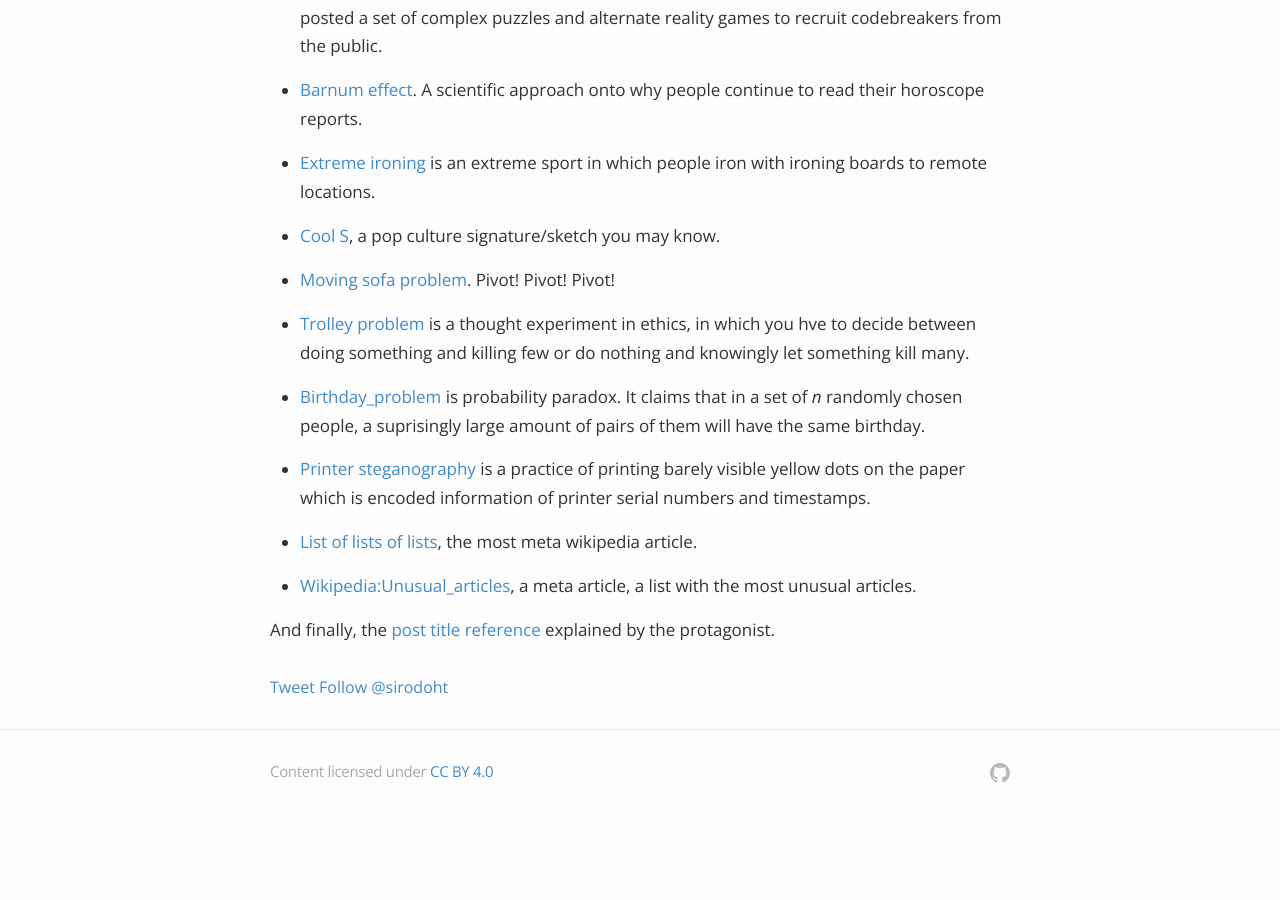
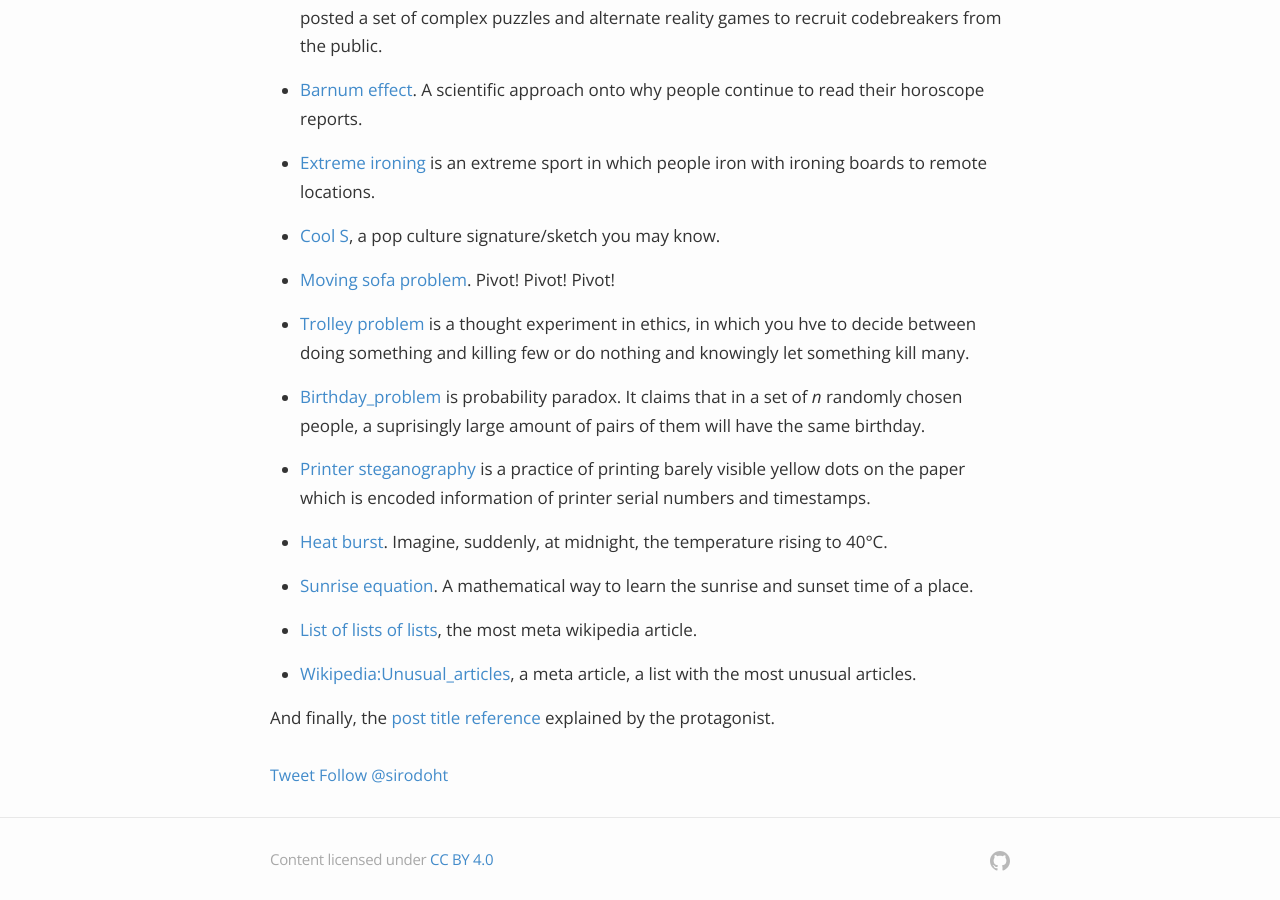
Before and after one commit to sirodoht/sirodoht.com, a Jekyll site: the page built from _posts/2016-02-29-doubleplusgood-wikipedia.markdown, in a window 1280 px wide and 900 px high, scrolled down 2238 px. Built offline with Jekyll 4.4.1, drawn with Linux system fonts in a browser that asks for light colours; comment, search, counter and statistics services are not loaded; before the commit the page ends 3050 px from its top, so only the background shows below that; some of the changed text lies outside the part shown.

Commit message:
update wikipedia article

```diff
--- a/_posts/2016-02-29-doubleplusgood-wikipedia.markdown
+++ b/_posts/2016-02-29-doubleplusgood-wikipedia.markdown
@@ -77,6 +77,10 @@ So, after all these years reading Wikipedia everyday I collected some of my favo
 
 * [Printer steganography](https://en.wikipedia.org/wiki/Printer_steganography) is a practice of printing barely visible yellow dots on the paper which is encoded information of printer serial numbers and timestamps.
 
+* [Heat burst](https://en.wikipedia.org/wiki/Heat_burst). Imagine, suddenly, at midnight, the temperature rising to 40°C.
+
+* [Sunrise equation](https://en.wikipedia.org/wiki/Sunrise_equation). A mathematical way to learn the sunrise and sunset time of a place.
+
 * [List of lists of lists](https://en.wikipedia.org/wiki/List_of_lists_of_lists), the most meta wikipedia article.
 
 * [Wikipedia:Unusual_articles](https://en.wikipedia.org/wiki/Wikipedia:Unusual_articles), a meta article, a list with the most unusual articles.
```
Also changed, not shown: other parts of _posts/2016-02-29-doubleplusgood-wikipedia.markdown (+1 -1 lines).
